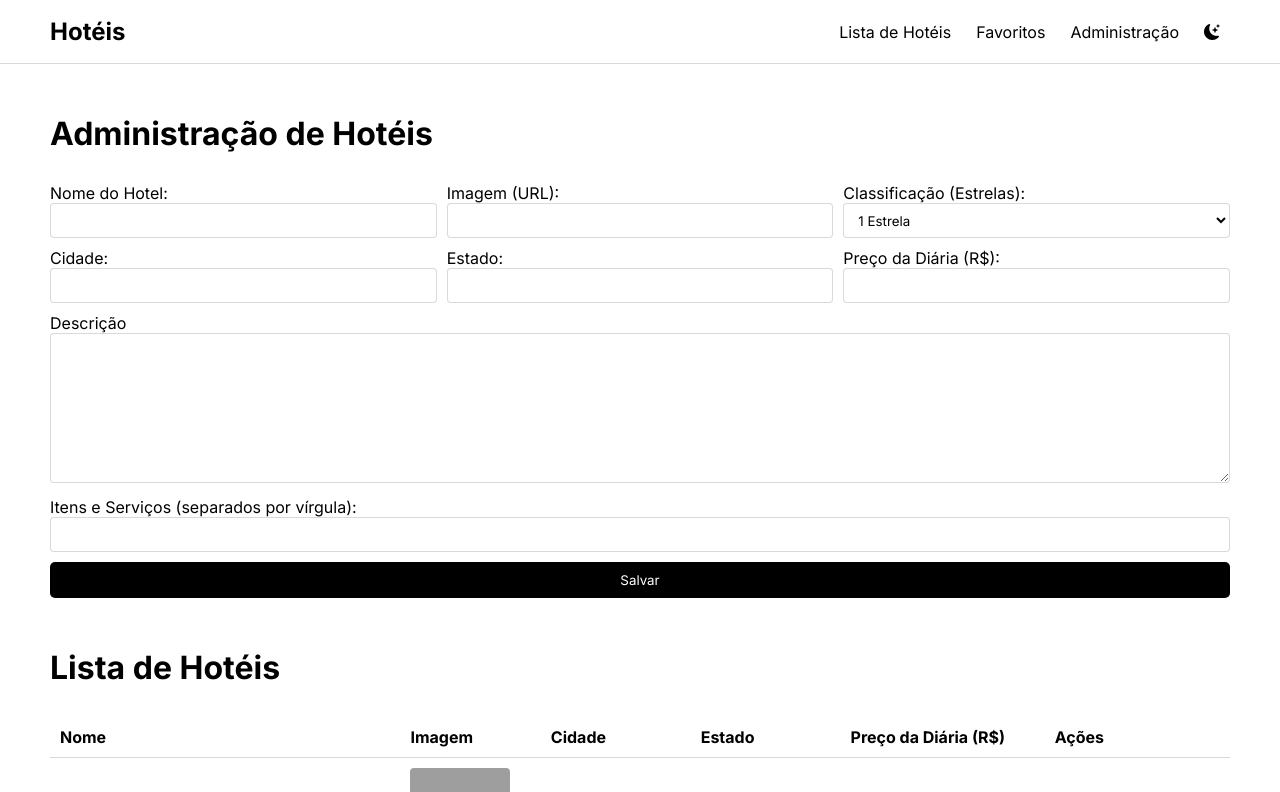
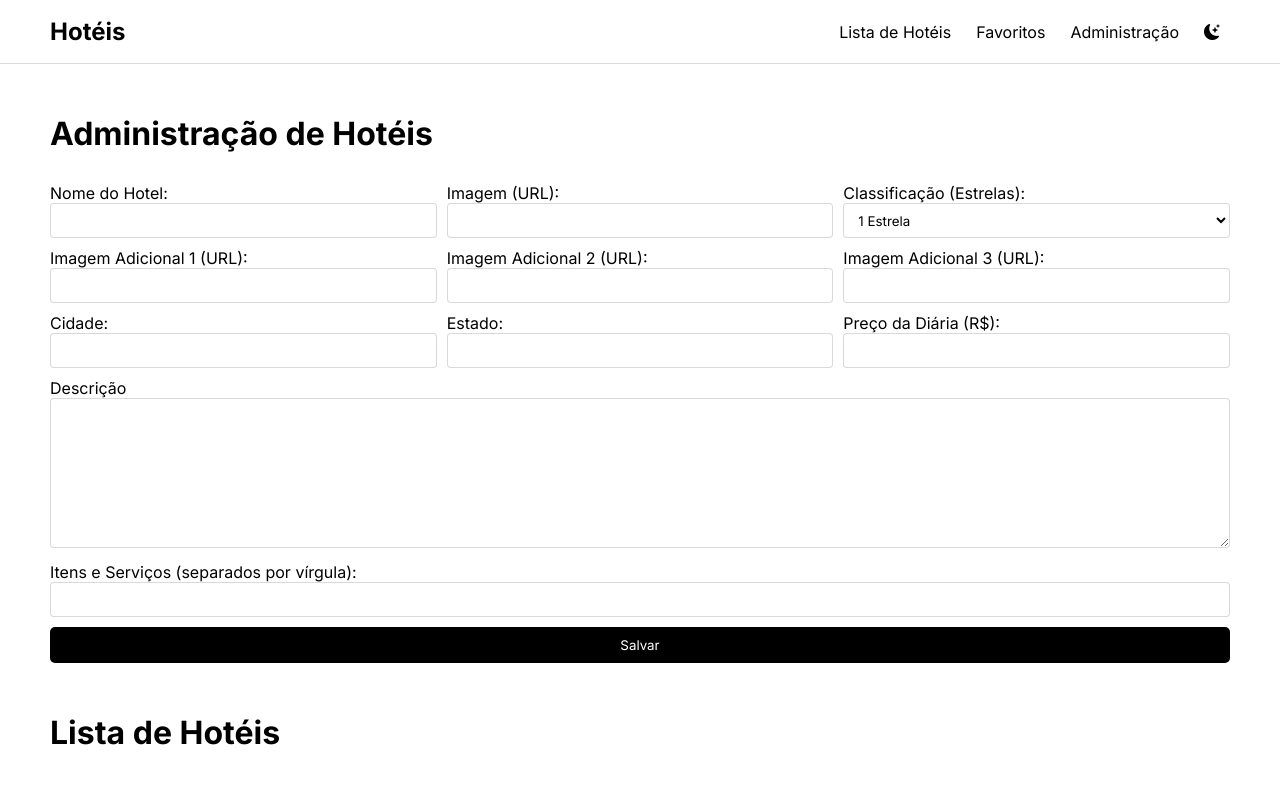
Before and after one commit to CauaHenrique19/at-fundamentos-react, a React (Vite) app: page /at-fundamentos-react/admin in a window 1280 px wide. Shown: the top 792 px of the page. Built offline with nearby package versions, Linux system fonts and the light colour scheme; grey boxes are pictures that could not be loaded.

Commit message:
adicionando campos para novas imagens

```diff
--- a/src/pages/admin/Admin.jsx
+++ b/src/pages/admin/Admin.jsx
@@ -1,5 +1,4 @@
-import React, { useState, useEffect } from "react";
-import { useNavigate } from "react-router-dom";
+import { useState, useEffect } from "react";
 import { Toaster, toast } from "sonner";
 
 import Menu from "../../components/menu/Menu";
@@ -12,6 +11,9 @@ const Admin = () => {
     id: "",
     name: "",
     image: "",
+    additionalImage1: "",
+    additionalImage2: "",
+    additionalImage3: "",
     stars: 1,
     city: "",
     state: "",
@@ -20,29 +22,34 @@ const Admin = () => {
     services: "",
   });
 
-  const navigate = useNavigate();
-
-  const handleChange = e => {
+  const handleChange = (e) => {
     setFormData({
       ...formData,
       [e.target.name]: e.target.value,
     });
   };
 
-  const handleSubmit = e => {
+  const handleSubmit = (e) => {
     try {
       e.preventDefault();
+
+      const additionalImages = [
+        formData.additionalImage1,
+        formData.additionalImage2,
+        formData.additionalImage3,
+      ];
 
       const newHotel = {
         ...formData,
         stars: parseInt(formData.stars),
         price: parseFloat(formData.price),
-        services: formData.services.split(",").map(service => service.trim()),
+        services: formData.services.split(",").map((service) => service.trim()),
+        additionalImages,
       };
 
       if (newHotel.id) {
         const indexNewHotel = hotels.findIndex(
-          hotel => hotel.id === newHotel.id
+          (hotel) => hotel.id === newHotel.id
         );
         hotels[indexNewHotel] = newHotel;
         setHotels(hotels);
@@ -58,6 +65,9 @@ const Admin = () => {
         id: "",
         name: "",
         image: "",
+        additionalImage1: "",
+        additionalImage2: "",
+        additionalImage3: "",
         stars: 1,
         city: "",
         state: "",
@@ -75,13 +85,16 @@ const Admin = () => {
     }
   };
 
-  const handleEdit = hotel => {
+  const handleEdit = (hotel) => {
     setFormData({
       id: hotel.id,
       name: hotel.name,
       description: hotel.description,
       city: hotel.city,
       image: hotel.image,
+      additionalImage1: hotel.additionalImages[0],
+      additionalImage2: hotel.additionalImages[1],
+      additionalImage3: hotel.additionalImages[2],
       price: hotel.price,
       services: hotel.services.join(","),
       stars: hotel.stars,
@@ -89,10 +102,10 @@ const Admin = () => {
     });
   };
 
-  const handleDelete = hotelToDelete => {
+  const handleDelete = (hotelToDelete) => {
     try {
       const updatedHotels = hotels.filter(
-        hotel => hotel.id !== hotelToDelete.id
+        (hotel) => hotel.id !== hotelToDelete.id
       );
       localStorage.setItem("hotels", JSON.stringify(updatedHotels));
       setHotels(updatedHotels);
@@ -156,6 +169,38 @@ const Admin = () => {
                   <option value="4">4 Estrelas</option>
                   <option value="5">5 Estrelas</option>
                 </select>
+              </label>
+            </div>
+            <div className="input-group">
+              <label>
+                Imagem Adicional 1 (URL):
+                <input
+                  type="url"
+                  name="additionalImage1"
+                  value={formData.additionalImage1}
+                  onChange={handleChange}
+                  required
+                />
+              </label>
+              <label>
+                Imagem Adicional 2 (URL):
+                <input
+                  type="url"
+                  name="additionalImage2"
+                  value={formData.additionalImage2}
+                  onChange={handleChange}
+                  required
+                />
+              </label>
+              <label>
+                Imagem Adicional 3 (URL):
+                <input
+                  type="url"
+                  name="additionalImage3"
+                  value={formData.additionalImage3}
+                  onChange={handleChange}
+                  required
+                />
               </label>
             </div>
             <div className="input-group">
```
